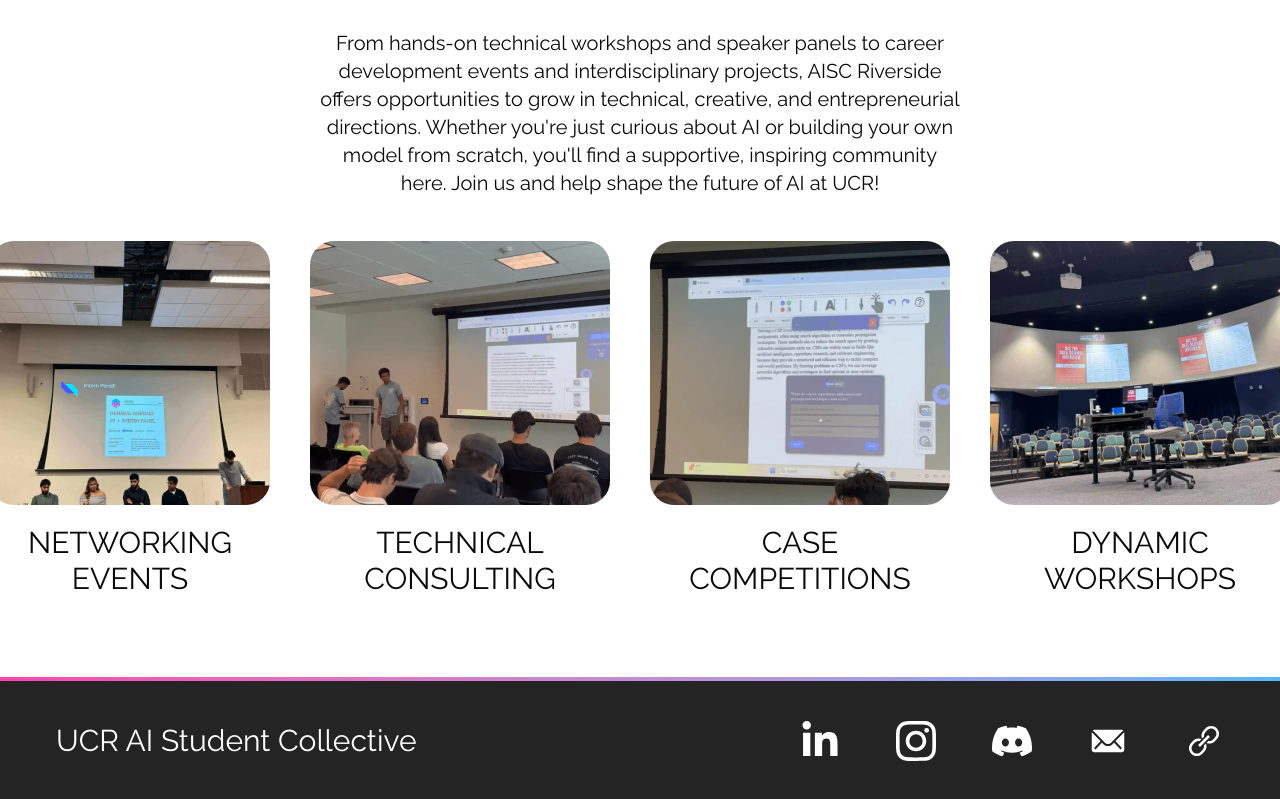
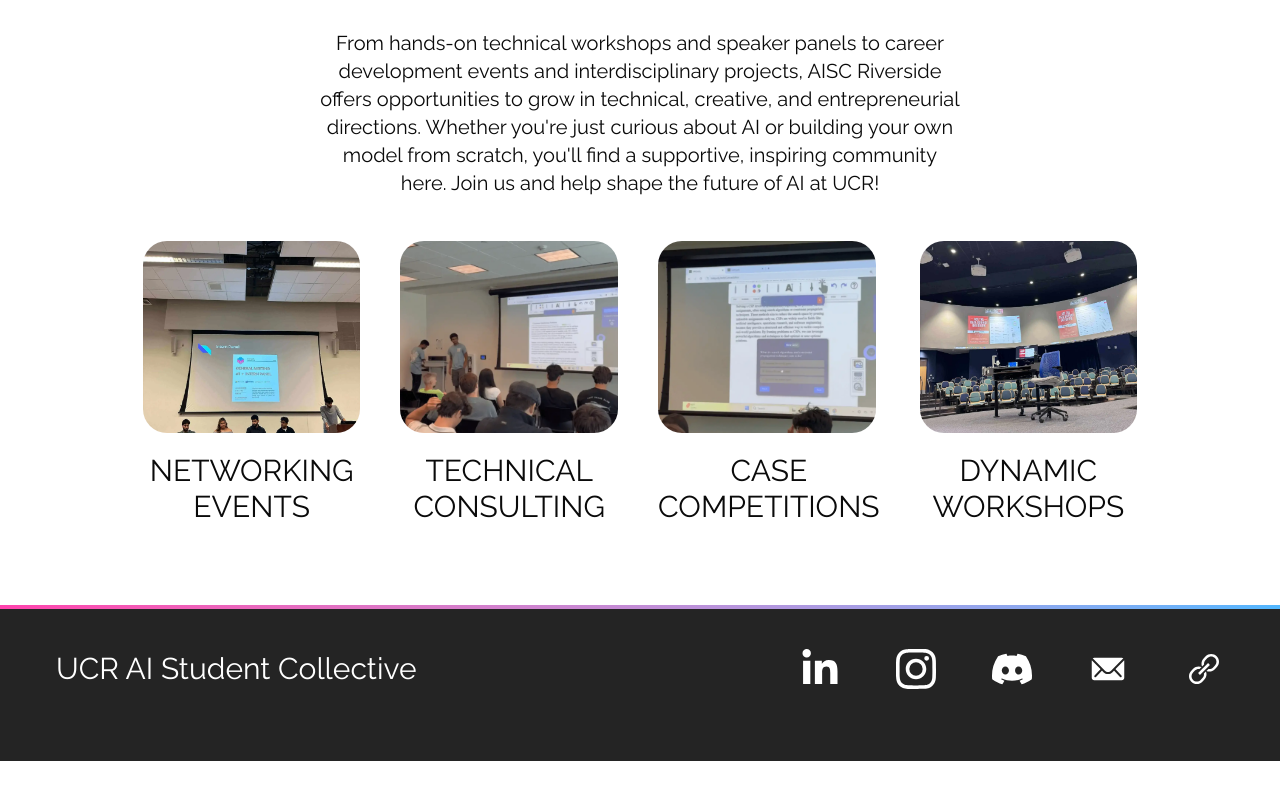
Before and after one commit to acm-ucr/aisc, a Next.js app: page / in a window 1280 px wide. Shown: the part 1443-2242 px from the top of the page. After the commit the page ends 2204 px from the top, so only its background shows below. Built offline with nearby package versions, Linux system fonts and the light colour scheme.

Commit message:
Fixed requested changes.

```diff
--- a/src/components/home/WhatWeOffer.tsx
+++ b/src/components/home/WhatWeOffer.tsx
@@ -1,4 +1,9 @@
 import Image from "next/image";
+import internEventImage from "@/public/placeholders/intern_event.webp";
+import projectsImage from "@/public/placeholders/projects.webp";
+import competitive from "@/public/placeholders/competitive_projects.webp";
+import speakerEventImage from "@/public/placeholders/speaker_event.webp";
+
 const WhatWeOffer = () => {
   return (
     <div>
@@ -14,56 +19,54 @@ const WhatWeOffer = () => {
           UCR!
         </p>
       </div>
-      <div className="font-aisc-main mx-auto mt-5 mb-20 flex w-11/12 flex-row items-center justify-center space-x-10 text-center text-3xl">
+      <div className="mx-auto mt-5 mb-20 flex w-11/12 flex-row items-center justify-center space-x-10 text-center text-3xl">
         <div className="flex flex-col">
-          <div className="relative mb-5 h-66 w-70 overflow-hidden rounded-3xl">
           <Image
-              src="../placeholders/intern_event.webp"
+            src={internEventImage}
             alt="Intern Event"
-              className="object-cover"
-              fill
+            className="mb-5 h-[15vw] w-[17vw] overflow-hidden rounded-3xl object-cover"
+            width={272}
+            height={240}
           />
-          </div>
 
-          <h1>NETWORKING</h1>
-          <h1>EVENTS</h1>
+          <p>NETWORKING</p>
+          <p>EVENTS</p>
         </div>
         <div className="flex flex-col">
-          <div className="relative mx-auto mb-5 h-66 w-75 overflow-hidden rounded-3xl">
           <Image
-              src="../placeholders/projects.webp"
+            src={projectsImage}
             alt="Projects"
-              className="object-cover"
-              fill
+            className="mb-5 h-[15vw] w-[17vw] overflow-hidden rounded-3xl object-cover"
+            width={272}
+            height={240}
           />
-          </div>
-          <h1>TECHNICAL</h1>
-          <h1>CONSULTING</h1>
+
+          <p>TECHNICAL</p>
+          <p>CONSULTING</p>
         </div>
         <div className="flex flex-col">
-          <div className="relative mx-auto mb-5 h-66 w-75 overflow-hidden rounded-3xl">
           <Image
-              src="../placeholders/competitive_projects.webp"
+            src={competitive}
             alt="Competitive Projects"
-              className="object-cover"
-              fill
+            className="mb-5 h-[15vw] w-[17vw] overflow-hidden rounded-3xl object-cover"
+            width={272}
+            height={240}
           />
-          </div>
-          <h1>CASE</h1>
-          <h1>COMPETITIONS</h1>
+
+          <p>CASE</p>
+          <p>COMPETITIONS</p>
         </div>
 
         <div className="flex flex-col">
-          <div className="relative mx-auto mb-5 h-66 w-75 overflow-hidden rounded-3xl">
           <Image
-              src="../placeholders/speaker_event.webp"
+            src={speakerEventImage}
             alt="Speaker Event"
-              className="object-cover"
-              fill
+            className="mb-5 h-[15vw] w-[17vw] overflow-hidden rounded-3xl object-cover"
+            width={272}
+            height={240}
           />
-          </div>
-          <h1>DYNAMIC</h1>
-          <h1>WORKSHOPS</h1>
+          <p>DYNAMIC</p>
+          <p>WORKSHOPS</p>
         </div>
       </div>
     </div>
```
Lines whose indentation alone changed are shown as unchanged.
